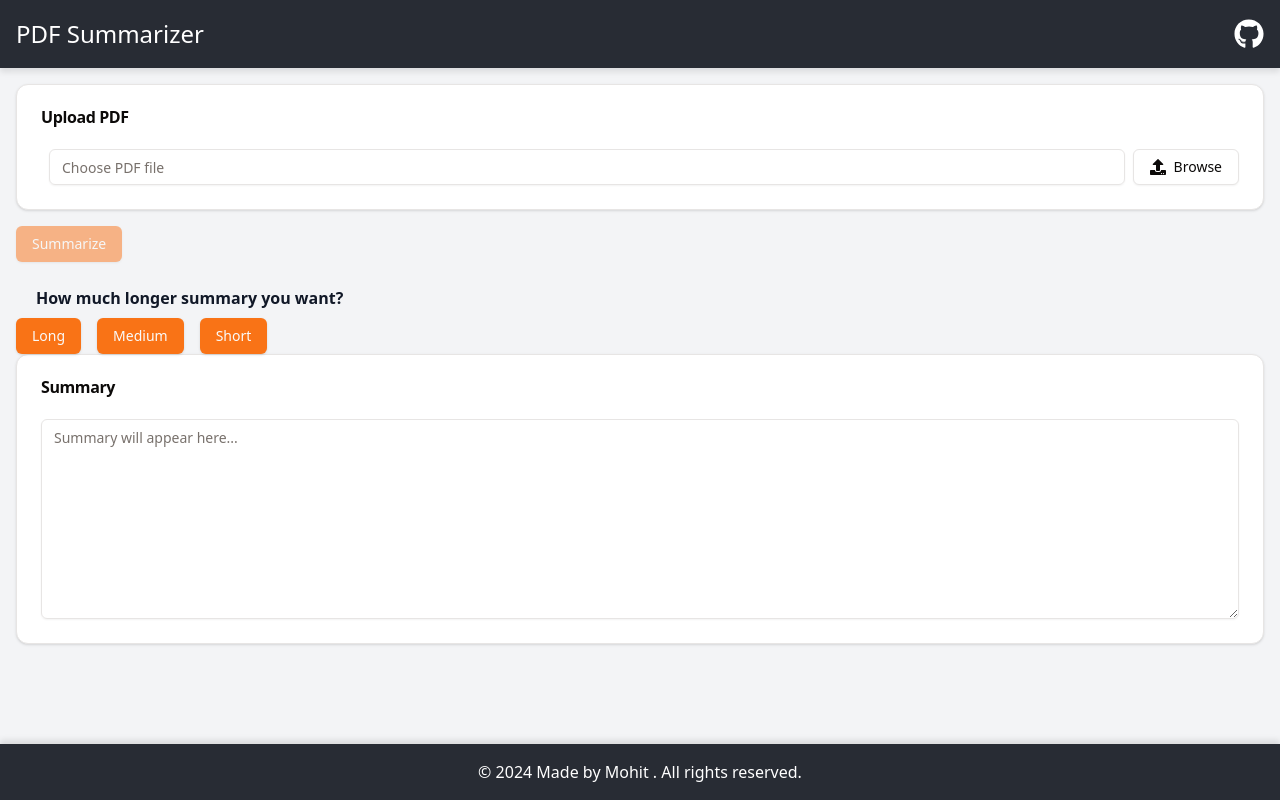
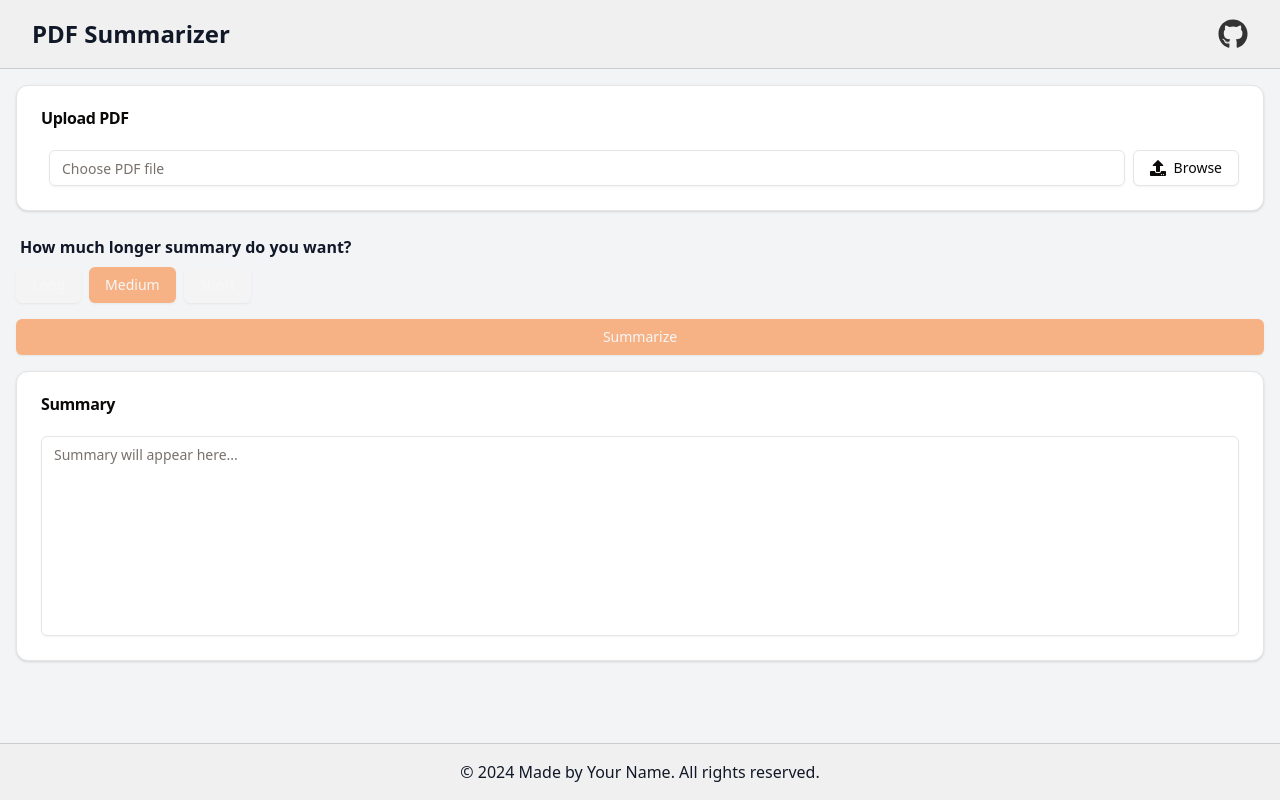
Before and after one commit to MohitGoyal09/TextractAI, a React (Vite) app: page / in a window 1280 px wide. Built offline with nearby package versions, Linux system fonts and the light colour scheme; no server answers.

Commit message:
Refactor App component structure and styling; add Header and Footer components

```diff
--- a/src/App.css
+++ b/src/App.css
@@ -8,53 +8,43 @@ body {
   @apply bg-gray-100 text-gray-900;
 }
 
-.App-header {
+.app {
+  display: flex;
+  flex-direction: column;
+  min-height: 100vh; /* Ensure the app takes up at least the full viewport height */
+}
+
+.app-header {
+  background-color: #f0f0f0; /* Light background for header */
+  padding: 1rem 2rem;
   display: flex;
   justify-content: space-between;
   align-items: center;
-  padding: 1rem;
-  background-color: #282c34;
-  color: white;
-  box-shadow: 0 4px 6px rgba(0, 0, 0, 0.1);
+  border-bottom: 1px solid #ccc;
 }
 
-.App-header-content {
-  display: flex;
-  justify-content: space-between;
-  align-items: center;
-  width: 100%;
-  max-width: 1200px;
-}
-
-.App-title {
+.app-title {
   font-size: 1.5rem;
+  font-weight: bold;
 }
 
 .github-icon {
-  margin-left: auto;
+  color: #333; /* Dark color for GitHub icon */
+  transition: color 0.3s ease;
 }
 
-.App-footer {
-  display: flex;
-  justify-content: center;
-  align-items: center;
-  padding: 1rem;
-  background-color: #282c34;
-  color: white;
-  position: fixed;
-  bottom: 0;
-  width: 100%;
-  box-shadow: 0 -4px 6px rgba(0, 0, 0, 0.1);
+.github-icon:hover {
+  color: #007bff; /* Example hover color */
 }
 
-.App-footer-content {
-  display: flex;
-  justify-content: space-between;
-  align-items: center;
-  width: 100%;
-  max-width: 1200px;
+.app-main {
+  flex-grow: 1; /* Allow the main content to take up remaining vertical space */
 }
 
-.App-footer-text {
-  font-size: 1rem;
+.app-footer {
+  background-color: #f0f0f0;
+  padding: 1rem;
+  text-align: center;
+  border-top: 1px solid #ccc;
 }
+/* ... rest of your existing CSS ... */
--- a/src/App.jsx
+++ b/src/App.jsx
@@ -1,13 +1,14 @@
 import "./App.css";
-import  { useState, useRef } from "react";
+import { useState, useRef } from "react";
 import { Button } from "./components/ui/button";
 import { Textarea } from "@/components/ui/textarea";
-import { FaUpload, FaTimes } from "react-icons/fa"; // Import specific icons
-import { FaGithub } from "react-icons/fa"; // Import GitHub icon
+import { FaUpload, FaTimes } from "react-icons/fa";
 import { Card, CardContent, CardHeader, CardTitle } from "@/components/ui/card";
 import { Input } from "@/components/ui/input";
 import * as pdfjsLib from "pdfjs-dist";
 import { GoogleGenerativeAI } from "@google/generative-ai";
+import Header from "./components/Header"; // Import Header
+import Footer from "./components/Footer"; // Import Footer
 
 // Set up the worker for PDF.js
 pdfjsLib.GlobalWorkerOptions.workerSrc = new URL(
@@ -23,6 +24,7 @@ function App() {
   const [isLoading, setIsLoading] = useState(false);
   const [selectedFile, setSelectedFile] = useState(null);
   const fileInputRef = useRef(null);
+  const [summaryLength, setSummaryLength] = useState("medium"); // Added state for summary length
 
  const handleFileUpload = async (event) => {
    const file = event.target.files[0];
@@ -56,17 +58,20 @@ function App() {
    };
 
   const summarizeText = async () => {
+    if (!pdfText) return; // Prevent summarizing without text
+    setIsLoading(true);
+    setSummary("Generating summary..."); // Provide immediate feedback
+
     const genAi = new GoogleGenerativeAI(API_KEY);
     const model = genAi.getGenerativeModel({ model: "gemini-pro" });
 
     try {
-      const result = await model.generateContent(
-        `Summarize the following text: ${pdfText}`
-      );
+      const prompt = `Summarize the following text in a ${summaryLength} length: ${pdfText}`;
+      const result = await model.generateContent(prompt);
       console.log("API Response:", result);
       const response = await result.response;
-      const summary = response.text();
-      setSummary(summary);
+      const summaryText = response.text();
+      setSummary(summaryText);
     } catch (error) {
       console.error("Error generating summary:", error);
       setSummary(
@@ -85,29 +90,25 @@ function App() {
 
   const clearFile = () => {
     if (fileInputRef.current) {
-      fileInputRef.current.value = ""; // Clear the file input
+      fileInputRef.current.value = "";
     }
     setSelectedFile(null);
     setPdfText(null);
     setSummary("");
   };
 
+  const handleSummaryLength = (length) => {
+    setSummaryLength(length);
+  };
+
   return (
-    <div className="App">
-      <header className="App-header">
-        <h1 className="App-title">PDF Summarizer</h1>
-        <a
-          href="https://github.com/MohitGoyal09"
-          target="_blank"
-          rel="noopener noreferrer"
-          aria-label="GitHub Profile"
-          className="github-icon"
-        >
-          <FaGithub size={30} />
-        </a>
-      </header>
-
-      <main>
+    <div className="app">
+      {" "}
+      {/* Changed className to lowercase */}
+      <Header />
+      <main className="app-main">
+        {" "}
+        {/* Added a main container */}
         <div className="container mx-auto p-4">
           <Card className="mb-4">
             <CardHeader>
@@ -146,19 +147,54 @@ function App() {
               </div>
             </CardContent>
           </Card>
+          <div className="mb-4">
+            <div className="px-1 py-2 font-bold">
+              How much longer summary do you want?
+            </div>
+            <div className="flex space-x-2">
+              <Button
+                className={`px-4 ${
+                  summaryLength === "long"
+                    ? "bg-primary text-primary-foreground hover:bg-primary/80"
+                    : "bg-secondary hover:bg-secondary/80"
+                }`}
+                onClick={() => handleSummaryLength("long")}
+                disabled={isLoading || !pdfText}
+              >
+                Long
+              </Button>
+              <Button
+                className={`px-4 ${
+                  summaryLength === "medium"
+                    ? "bg-primary text-primary-foreground hover:bg-primary/80"
+                    : "bg-secondary hover:bg-secondary/80"
+                }`}
+                onClick={() => handleSummaryLength("medium")}
+                disabled={isLoading || !pdfText}
+              >
+                Medium
+              </Button>
+              <Button
+                className={`px-4 ${
+                  summaryLength === "short"
+                    ? "bg-primary text-primary-foreground hover:bg-primary/80"
+                    : "bg-secondary hover:bg-secondary/80"
+                }`}
+                onClick={() => handleSummaryLength("short")}
+                disabled={isLoading || !pdfText}
+              >
+                Short
+              </Button>
+            </div>
+          </div>
           <Button
             onClick={summarizeText}
-            className="mb-4"
+            className="mb-4 w-full" // Make the summarize button full width
             disabled={isLoading || !pdfText}
+            isLoading={isLoading} // Use shadcn-ui's isLoading prop for visual feedback
           >
             {isLoading ? "Processing..." : "Summarize"}
           </Button>
-          <div className="px-5 py-2 font-bold">How much longer summary you want?</div>
-          <div className="flex">
-            <Button className = "mr-4 px-4">Long</Button>
-            <Button className = "px-4">Medium</Button>
-            <Button className = "ml-4 px-4">Short</Button>
-          </div>
 
           <Card>
             <CardHeader>
@@ -169,18 +205,14 @@ function App() {
                 value={summary}
                 readOnly
                 placeholder="Summary will appear here..."
-                className="min-h-[200px]"
+                className="min-h-[200px] w-full resize-none" // Make textarea full width and disable resize
                 aria-label="Summary Output"
               />
             </CardContent>
           </Card>
         </div>
       </main>
-      <footer className="App-footer">
-        <p>
-          &copy; {new Date().getFullYear()} Made by Mohit . All rights reserved.
-        </p>
-      </footer>
+      <Footer />
     </div>
   );
 }
--- /dev/null
+++ b/src/components/Footer.jsx
@@ -0,0 +1,13 @@
+
+
+const Footer = () => {
+  return (
+    <footer className="app-footer">
+      <p>
+        © {new Date().getFullYear()} Made by Your Name. All rights reserved.
+      </p>
+    </footer>
+  );
+};
+
+export default Footer;
--- /dev/null
+++ b/src/components/Header.jsx
@@ -0,0 +1,21 @@
+
+import { FaGithub } from "react-icons/fa"; // Import GitHub icon
+
+const Header = () => {
+  return (
+    <header className="app-header">
+      <h1 className="app-title">PDF Summarizer</h1>
+      <a
+        href="https://github.com/YourGitHubUsername" // Replace with your actual username
+        target="_blank"
+        rel="noopener noreferrer"
+        aria-label="GitHub Profile"
+        className="github-icon"
+      >
+        <FaGithub size={30} />
+      </a>
+    </header>
+  );
+};
+
+export default Header;
```
Lines whose indentation alone changed are shown as unchanged.
